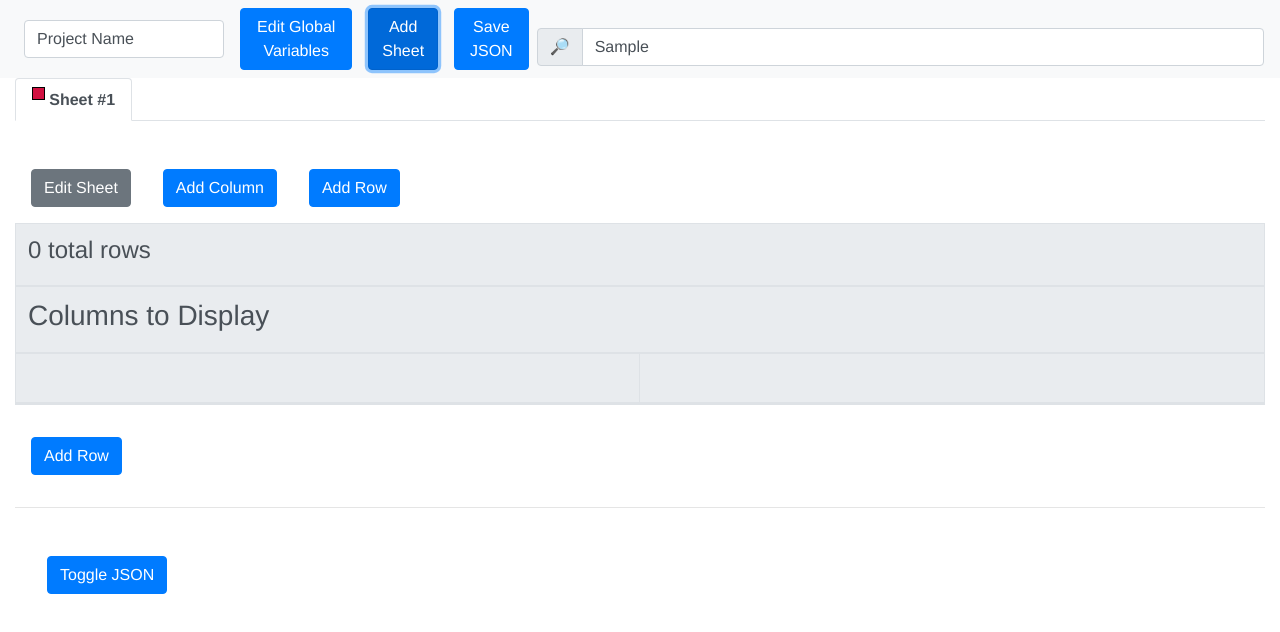
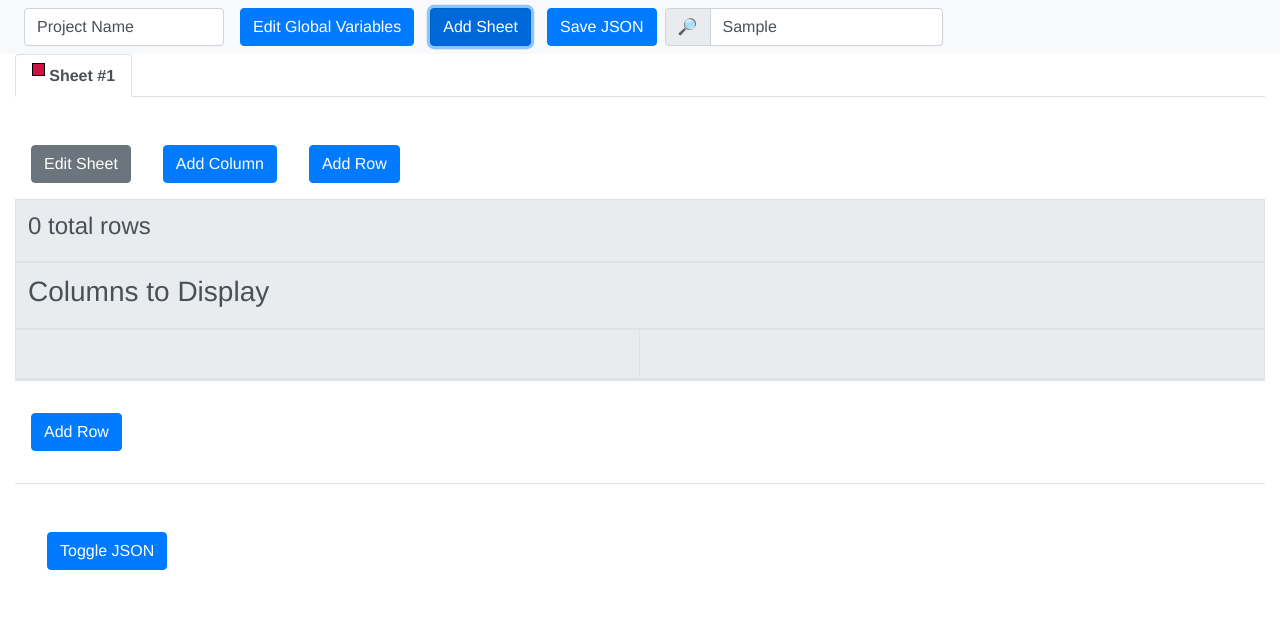
Before and after one commit to cheerfulstoic/json-db, a Vue app: page / in a window 1280 px wide. Both pictures are taken after typing "Sample" into the empty fields and a click on the button "Add Sheet". Shown: the top 632 px of the page. Built offline with nearby package versions, Linux system fonts and the light colour scheme; what vue-icon would draw is missing.

Commit message:
Fix top search UI

```diff
--- a/src/App.vue
+++ b/src/App.vue
@@ -10,14 +10,14 @@
 
       <button class="btn btn-primary mx-2" v-on:click="add_sheet">Add Sheet</button>
 
-      <a class="btn btn-primary mx-2"
+      <button class="btn btn-primary mx-2"
          v-if="database.sheets.length"
          href="#"
          v-bind:download="project_name + '.db.json'"
          v-on:click.prevent="download_json_file_data"
          >
         Save JSON
-      </a>
+      </button>
 
       <ReferencesSearch v-bind:record_ids_to_skip="[]"
                         v-bind:database="database"
@@ -197,6 +197,10 @@ export default Vue.extend({
   color: #2c3e50;
 }
 
+nav button {
+  white-space: nowrap;
+}
+
 #project_name {
   width: 200px;
 }
@@ -226,6 +230,7 @@ ul.nav.nav-tabs {
   top: 53px;
   background-color: white;
   margin-bottom: 2em;
+  z-index: 100;
 
   .nav-item a.active {
     border-bottom: 1px solid #dee2e6;
--- a/src/components/ReferencesSearch.vue
+++ b/src/components/ReferencesSearch.vue
@@ -1,5 +1,5 @@
 <template>
-  <div class="input-group referenced-records">
+  <div class="input-group">
     <div class="search">
       <b-input-group prepend="🔎">
         <input class="form-control"
@@ -136,11 +136,6 @@ export default Vue.extend({
   border: 1px solid black;
 }
 
-.referenced-records {
-  display: block;
-  text-align: left;
-}
-
 .referenced-record {
   white-space: nowrap;
   padding: 0 0.5em;
@@ -152,11 +147,10 @@ export default Vue.extend({
 
 .search {
   display: block;
-  margin-top: 1em;
 
   .results {
     position: absolute;
-    z-index: 5;
+    z-index: 200;
 
     .search_result {
       text-align: left
```
